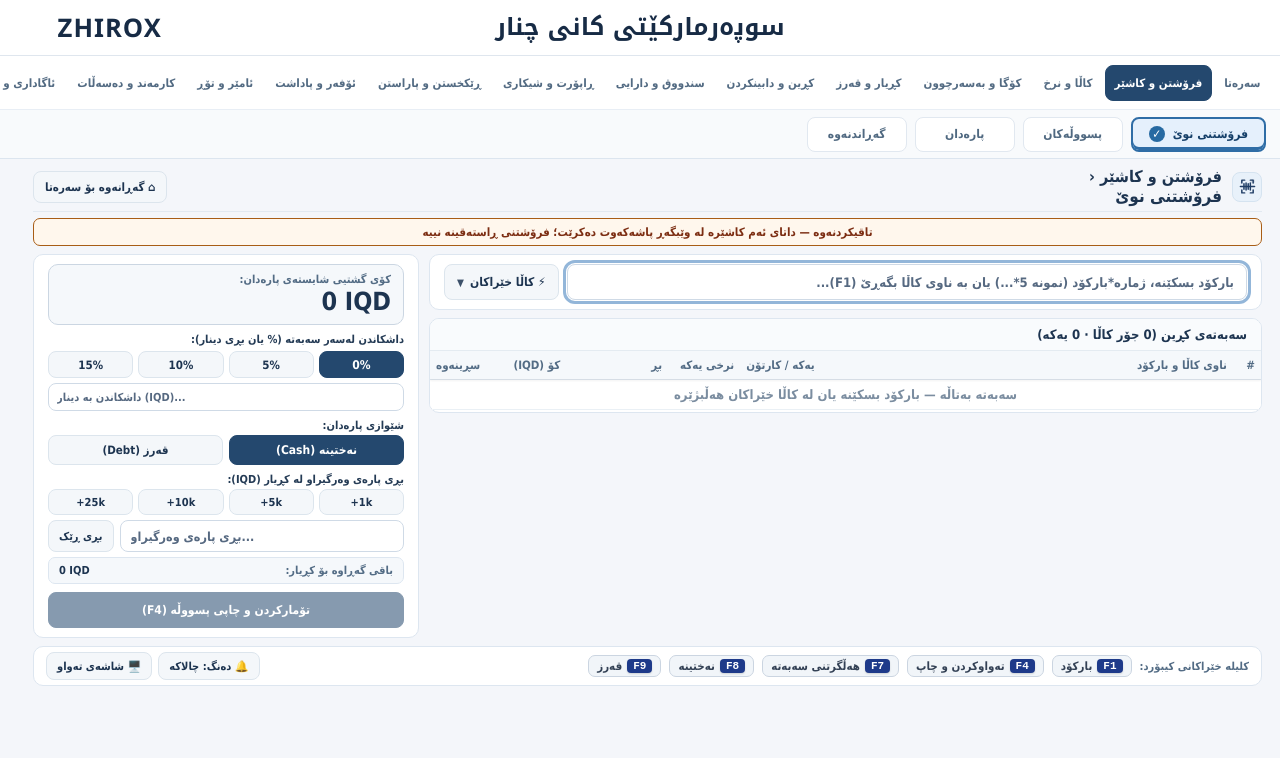
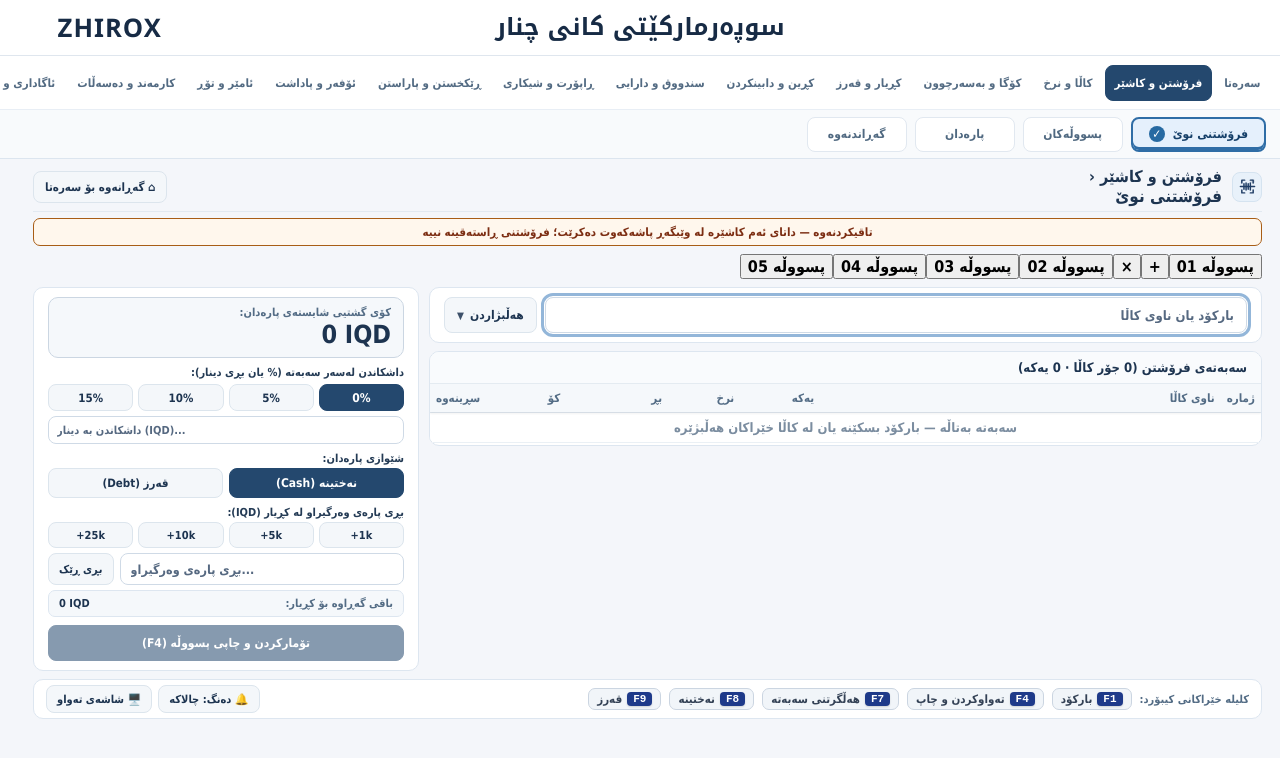
Before and after one commit to arambarzani07/zhirox371, a React (Vite) app: page / in a window 1280 px wide. Both pictures are taken after a click on the button "فرۆشتن و کاشێر". Shown: the top 758 px of the page. Built offline with nearby package versions, Linux system fonts and the light colour scheme.

Commit message:
feat(canva): add five in-place RTL cashier tickets with safe park/swap and matching basket headers

```diff
--- a/src/components/CashierPos.tsx
+++ b/src/components/CashierPos.tsx
@@ -141,6 +141,38 @@ export const CashierPos: React.FC = () => {
   const [newCustomerPhone, setNewCustomerPhone] = useState<string>('');
   const [newCustomerLimit, setNewCustomerLimit] = useState<string>('250000');
   const [showParkedList, setShowParkedList] = useState<boolean>(false);
+  // Canva 002: five numbered tickets share the existing parked-basket store.
+  const [activeTicketNumber, setActiveTicketNumber] = useState(1);
+  const ticketPreferencesRef = useRef<Record<number, {
+    payment: PaymentMethod; customerId: string; discountPercent: number; directDiscountIqd: number;
+  }>>({});
+  const ticketLabel = (n: number) => `پسووڵە ${String(n).padStart(2, '0')}`;
+  const switchTicket = (next: number) => {
+    if (next < 1 || next > 5 || next === activeTicketNumber) return;
+    const target = parkedCarts.find(p => p.label === ticketLabel(next));
+    if (!target && cart.length > 0 && parkedCarts.length >= 4) {
+      setFeedbackMsg({ text: 'زۆرترین ژمارەی پسووڵەی هاوکات 5 ـە', error: true });
+      return;
+    }
+    ticketPreferencesRef.current[activeTicketNumber] = {
+      payment: paymentMethod, customerId: selectedCustomerId, discountPercent, directDiscountIqd
+    };
+    if (target) {
+      restoreParkedCart(target.id, cart.length > 0 ? ticketLabel(activeTicketNumber) : undefined);
+    } else if (cart.length > 0 && !parkCart(ticketLabel(activeTicketNumber))) {
+      setFeedbackMsg({ text: 'نەتوانرا پسووڵەکە هەڵبگیرێت', error: true });
+      return;
+    }
+    const prefs = ticketPreferencesRef.current[next];
+    setActiveTicketNumber(next);
+    setPaymentMethod(prefs?.payment ?? 'cash');
+    setSelectedCustomerId(prefs?.customerId ?? '');
+    setDiscountPercent(prefs?.discountPercent ?? 0);
+    setDirectDiscountIqd(prefs?.directDiscountIqd ?? 0);
+    setBarcodeInput('');
+    setFeedbackMsg(null);
+  };
+
   const [tenderedCash, setTenderedCash] = useState<number>(0);
   const [soundEnabled, setSoundEnabled] = useState(true);
   const [showQuickProducts, setShowQuickProducts] = useState(false);
@@ -433,9 +465,12 @@ export const CashierPos: React.FC = () => {
       // modal, route change, or second financial submission is involved.
       flushSync(() => setInlineCheckoutReceipt(res.receipt!));
       setFeedbackMsg({ text: `فرۆشتنی تاقیکردنەوە تۆمارکرا — پسووڵەی ${res.receipt.receiptNumber}`, error: false });
+      delete ticketPreferencesRef.current[activeTicketNumber];
       setDiscountPercent(0);
       setDirectDiscountIqd(0);
       setTenderedCash(0);
+      setSelectedCustomerId('');
+      setPaymentMethod('cash');
       try {
         window.print();
       } catch (_printError) {
@@ -541,7 +576,7 @@ export const CashierPos: React.FC = () => {
   const selectedCustomerObj = customers.find(c => c.id === selectedCustomerId);
 
   return (
-    <div className="ws-stack">
+    <div className="ws-stack canva-pos-002" data-canva-screen="002" dir="rtl">
       <div role="status" aria-label="دۆخی تاقیکردنەوەی کاشێر" style={{ padding: '6px 12px', border: '1px solid #a85d16', borderRadius: '7px', background: '#fff7ed', color: '#7c2d12', fontSize: '11.5px', fontWeight: 850, textAlign: 'center' }}>
         تاقیکردنەوە — داتای ئەم کاشێرە لە وێبگەڕ پاشەکەوت دەکرێت؛ فرۆشتنی ڕاستەقینە نییە
       </div>
@@ -818,6 +853,36 @@ export const CashierPos: React.FC = () => {
       {/* SUBSECTION 1.1: FAST POS CHECKOUT (فرۆشتنی خێرا) */}
       {activeTab === 'checkout' && (
         <>
+          <div className="canva-ticket-tabs" role="group" aria-label="پسووڵەکانی هاوکات">
+            {[1, 2, 3, 4, 5].map(n => (
+              <React.Fragment key={n}>
+                <button className={n === activeTicketNumber ? 'canva-ticket active' : 'canva-ticket'}
+                  data-canva-ticket={String(n).padStart(2, '0')}
+                  type="button" aria-pressed={n === activeTicketNumber}
+                  onClick={() => switchTicket(n)}>{ticketLabel(n)}</button>
+                {n === 1 && (
+                  <>
+                    <button className="canva-ticket-plus" type="button" aria-label="پسووڵەی نوێ"
+                      onClick={() => {
+                        const empty = [1, 2, 3, 4, 5].find(x => x !== activeTicketNumber &&
+                          !parkedCarts.some(p => p.label === ticketLabel(x)));
+                        if (empty) switchTicket(empty);
+                        else setFeedbackMsg({ text: 'پێنج پسووڵە بەکاردەهێنرێن', error: true });
+                      }}>+</button>
+                    <button className="canva-ticket-close" type="button" aria-label="داخستنی پسووڵەی 01"
+                      onClick={() => {
+                        const parkedOne = parkedCarts.find(p => p.label === ticketLabel(1));
+                        const hasActiveBasket = activeTicketNumber === 1 && cart.length > 0;
+                        if ((hasActiveBasket || parkedOne) && !window.confirm('پسووڵەی 01 بەبێ تۆمارکردن دابخرێت؟')) return;
+                        if (parkedOne) removeParkedCart(parkedOne.id);
+                        if (hasActiveBasket) clearCart();
+                        if (activeTicketNumber === 1) setFeedbackMsg({ text: 'پسووڵەی 01 پاککرایەوە', error: false });
+                      }}>×</button>
+                  </>
+                )}
+              </React.Fragment>
+            ))}
+          </div>
           {currentShift.status !== 'open' && (
             <div
               className="ws-pos-banner"
@@ -877,7 +942,7 @@ export const CashierPos: React.FC = () => {
                       value={barcodeInput}
                       onChange={handleBarcodeInputChange}
                       onKeyDown={handleScanKeyDown}
-                      placeholder="بارکۆد بسکێنە، ژمارە*بارکۆد (نمونە 5*...) یان بە ناوی کاڵا بگەڕێ (F1)..."
+                      placeholder="بارکۆد یان ناوی کاڵا"
                       autoComplete="off"
                       style={{
                         width: '100%',
@@ -955,7 +1020,7 @@ export const CashierPos: React.FC = () => {
                       gap: '6px'
                     }}
                   >
-                    <span>⚡ کاڵا خێراکان</span>
+                    <span>هەڵبژاردن</span>
                     <span style={{ fontSize: '10px', opacity: 0.85 }}>{showQuickProducts ? '▲' : '▼'}</span>
                   </button>
                 </form>
@@ -1275,7 +1340,7 @@ export const CashierPos: React.FC = () => {
                   }}
                 >
                   <strong style={{ fontSize: '13px', color: '#1d3450', fontWeight: 900 }}>
-                    سەبەتەی کڕین ({cart.length} جۆر کاڵا ·{' '}
+                    سەبەتەی فرۆشتن ({cart.length} جۆر کاڵا ·{' '}
                     {cart.reduce((s, l) => s + l.qty, 0)} یەکە)
                   </strong>
                   <div style={{ display: 'flex', gap: '6px', position: 'relative' }}>
@@ -1397,12 +1462,12 @@ export const CashierPos: React.FC = () => {
                   <table style={{ width: '100%', margin: 0, borderCollapse: 'collapse' }}>
                     <thead style={{ position: 'sticky', top: 0, zIndex: 10, background: '#f5f8fb', boxShadow: '0 1px 2px rgba(0,0,0,0.05)' }}>
                       <tr>
-                        <th style={{ width: '28px' }}>#</th>
-                        <th style={{ minWidth: '120px' }}>ناوی کاڵا و بارکۆد</th>
-                        <th style={{ width: '80px' }}>یەکە / کارتۆن</th>
-                        <th style={{ width: '72px' }}>نرخی یەکە</th>
+                        <th style={{ width: '28px' }}>ژمارە</th>
+                        <th style={{ minWidth: '120px' }}>ناوی کاڵا</th>
+                        <th style={{ width: '80px' }}>یەکە</th>
+                        <th style={{ width: '72px' }}>نرخ</th>
                         <th style={{ width: '102px' }}>بڕ</th>
-                        <th style={{ width: '80px' }}>کۆ (IQD)</th>
+                        <th style={{ width: '80px' }}>کۆ</th>
                         <th style={{ width: '46px', textAlign: 'center' }}>سڕینەوە</th>
                       </tr>
                     </thead>
```
